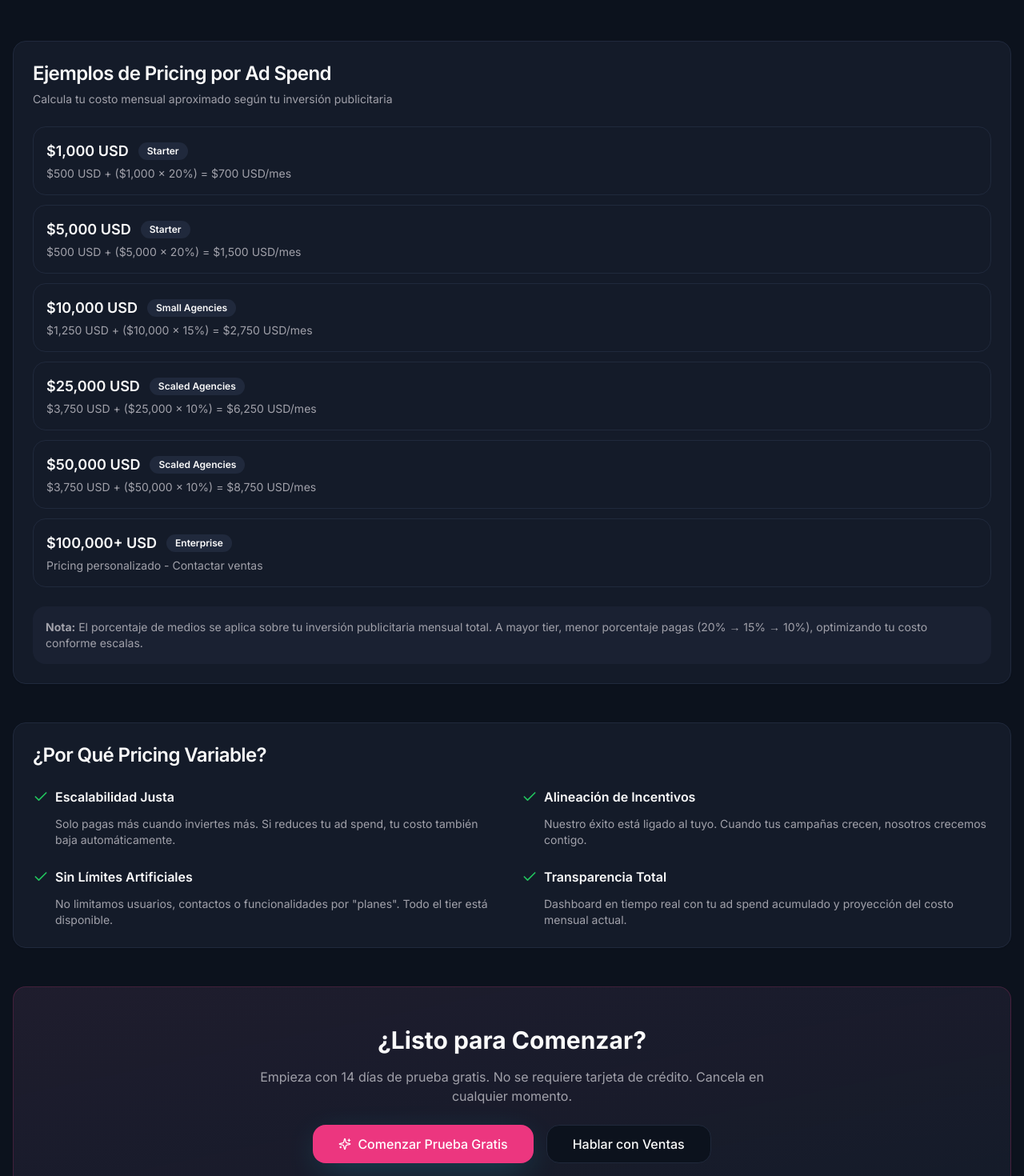
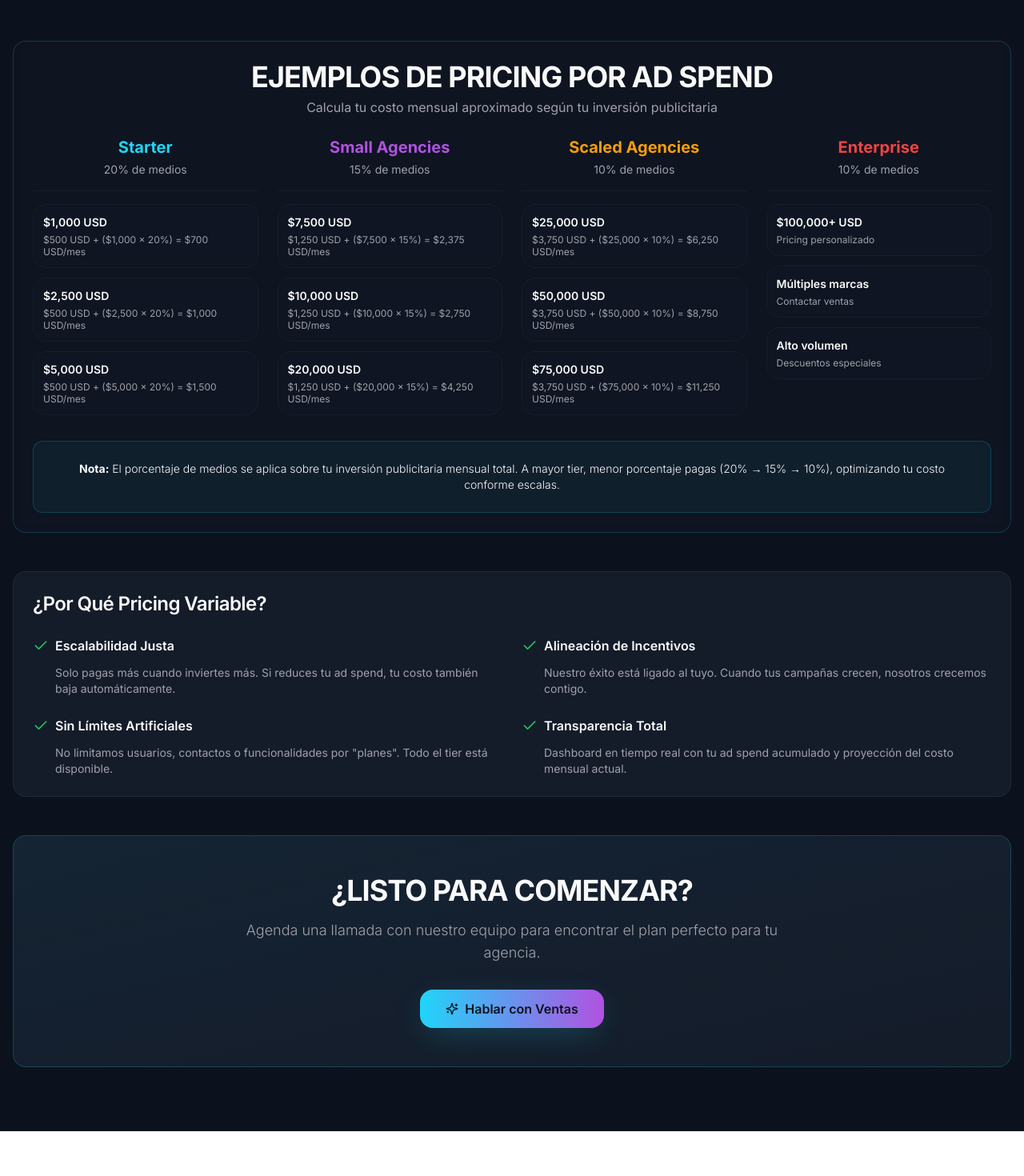
Before and after one commit to dapscl/brainyunica, a React (Vite) app: page /pricing in a window 1280 px wide. Shown: the part 2080-3550 px from the top of the page at 80% size. After the commit the page ends 3494 px from the top, so only its background shows below. Built offline with nearby package versions, Linux system fonts and the light colour scheme.

Commit message:
Rework pricing layout
- Remove free trial button and restructure pricing Ad Spend examples into columnar tiers (Starter, Small Agencies, Scaled Agencies, Enterprise) for clearer per-category comparison.

```diff
--- a/src/pages/ShowcasePricingPage.tsx
+++ b/src/pages/ShowcasePricingPage.tsx
@@ -113,14 +113,28 @@ const ShowcasePricingPage = () => {
     }
   ];
 
-  const adSpendExamples = [
-    { spend: '$1,000 USD', tier: 'Starter', cost: '$500 USD + ($1,000 × 20%) = $700 USD/mes' },
-    { spend: '$5,000 USD', tier: 'Starter', cost: '$500 USD + ($5,000 × 20%) = $1,500 USD/mes' },
-    { spend: '$10,000 USD', tier: 'Small Agencies', cost: '$1,250 USD + ($10,000 × 15%) = $2,750 USD/mes' },
-    { spend: '$25,000 USD', tier: 'Scaled Agencies', cost: '$3,750 USD + ($25,000 × 10%) = $6,250 USD/mes' },
-    { spend: '$50,000 USD', tier: 'Scaled Agencies', cost: '$3,750 USD + ($50,000 × 10%) = $8,750 USD/mes' },
-    { spend: '$100,000+ USD', tier: 'Enterprise', cost: 'Pricing personalizado - Contactar ventas' }
-  ];
+  const adSpendExamplesByTier = {
+    starter: [
+      { spend: '$1,000 USD', cost: '$500 USD + ($1,000 × 20%) = $700 USD/mes' },
+      { spend: '$2,500 USD', cost: '$500 USD + ($2,500 × 20%) = $1,000 USD/mes' },
+      { spend: '$5,000 USD', cost: '$500 USD + ($5,000 × 20%) = $1,500 USD/mes' },
+    ],
+    smallAgencies: [
+      { spend: '$7,500 USD', cost: '$1,250 USD + ($7,500 × 15%) = $2,375 USD/mes' },
+      { spend: '$10,000 USD', cost: '$1,250 USD + ($10,000 × 15%) = $2,750 USD/mes' },
+      { spend: '$20,000 USD', cost: '$1,250 USD + ($20,000 × 15%) = $4,250 USD/mes' },
+    ],
+    scaledAgencies: [
+      { spend: '$25,000 USD', cost: '$3,750 USD + ($25,000 × 10%) = $6,250 USD/mes' },
+      { spend: '$50,000 USD', cost: '$3,750 USD + ($50,000 × 10%) = $8,750 USD/mes' },
+      { spend: '$75,000 USD', cost: '$3,750 USD + ($75,000 × 10%) = $11,250 USD/mes' },
+    ],
+    enterprise: [
+      { spend: '$100,000+ USD', cost: 'Pricing personalizado' },
+      { spend: 'Múltiples marcas', cost: 'Contactar ventas' },
+      { spend: 'Alto volumen', cost: 'Descuentos especiales' },
+    ]
+  };
 
   return (
     <div className="min-h-screen bg-background dark">
@@ -279,34 +293,95 @@ const ShowcasePricingPage = () => {
         </div>
 
         {/* Ad Spend Examples */}
-        <Card className="mb-12">
+        <Card className="mb-12 border-electric-cyan/20 bg-card/30 backdrop-blur-sm">
           <CardHeader>
-            <CardTitle className="text-2xl">Ejemplos de Pricing por Ad Spend</CardTitle>
-            <CardDescription>
+            <CardTitle className="text-3xl md:text-4xl font-bold text-center uppercase tracking-tight">Ejemplos de Pricing por Ad Spend</CardTitle>
+            <CardDescription className="text-center text-base mt-2">
               Calcula tu costo mensual aproximado según tu inversión publicitaria
             </CardDescription>
           </CardHeader>
           <CardContent>
-            <div className="space-y-3">
-              {adSpendExamples.map((example, idx) => (
-                <div
-                  key={idx}
-                  className="flex items-center justify-between p-4 border rounded-lg hover:bg-accent transition-colors"
-                >
-                  <div className="flex-1">
-                    <div className="flex items-center gap-3 mb-1">
-                      <span className="font-semibold text-lg">{example.spend}</span>
-                      <Badge variant="secondary">{example.tier}</Badge>
+            <div className="grid md:grid-cols-2 lg:grid-cols-4 gap-6">
+              {/* Starter Column */}
+              <div className="space-y-4">
+                <div className="text-center pb-4 border-b border-border/50">
+                  <h3 className="text-xl font-bold text-electric-cyan mb-1">Starter</h3>
+                  <p className="text-sm text-muted-foreground">20% de medios</p>
+                </div>
+                <div className="space-y-3">
+                  {adSpendExamplesByTier.starter.map((example, idx) => (
+                    <div
+                      key={idx}
+                      className="p-3 border border-border/50 rounded-lg hover:bg-accent/50 transition-colors backdrop-blur-sm"
+                    >
+                      <p className="font-semibold text-sm mb-1">{example.spend}</p>
+                      <p className="text-xs text-muted-foreground leading-tight">{example.cost}</p>
                     </div>
-                    <p className="text-sm text-muted-foreground">{example.cost}</p>
-                  </div>
+                  ))}
                 </div>
-              ))}
+              </div>
+
+              {/* Small Agencies Column */}
+              <div className="space-y-4">
+                <div className="text-center pb-4 border-b border-border/50">
+                  <h3 className="text-xl font-bold text-purple-accent mb-1">Small Agencies</h3>
+                  <p className="text-sm text-muted-foreground">15% de medios</p>
+                </div>
+                <div className="space-y-3">
+                  {adSpendExamplesByTier.smallAgencies.map((example, idx) => (
+                    <div
+                      key={idx}
+                      className="p-3 border border-border/50 rounded-lg hover:bg-accent/50 transition-colors backdrop-blur-sm"
+                    >
+                      <p className="font-semibold text-sm mb-1">{example.spend}</p>
+                      <p className="text-xs text-muted-foreground leading-tight">{example.cost}</p>
+                    </div>
+                  ))}
+                </div>
+              </div>
+
+              {/* Scaled Agencies Column */}
+              <div className="space-y-4">
+                <div className="text-center pb-4 border-b border-border/50">
+                  <h3 className="text-xl font-bold text-amber-500 mb-1">Scaled Agencies</h3>
+                  <p className="text-sm text-muted-foreground">10% de medios</p>
+                </div>
+                <div className="space-y-3">
+                  {adSpendExamplesByTier.scaledAgencies.map((example, idx) => (
+                    <div
+                      key={idx}
+                      className="p-3 border border-border/50 rounded-lg hover:bg-accent/50 transition-colors backdrop-blur-sm"
+                    >
+                      <p className="font-semibold text-sm mb-1">{example.spend}</p>
+                      <p className="text-xs text-muted-foreground leading-tight">{example.cost}</p>
+                    </div>
+                  ))}
+                </div>
+              </div>
+
+              {/* Enterprise Column */}
+              <div className="space-y-4">
+                <div className="text-center pb-4 border-b border-border/50">
+                  <h3 className="text-xl font-bold text-red-500 mb-1">Enterprise</h3>
+                  <p className="text-sm text-muted-foreground">10% de medios</p>
+                </div>
+                <div className="space-y-3">
+                  {adSpendExamplesByTier.enterprise.map((example, idx) => (
+                    <div
+                      key={idx}
+                      className="p-3 border border-border/50 rounded-lg hover:bg-accent/50 transition-colors backdrop-blur-sm"
+                    >
+                      <p className="font-semibold text-sm mb-1">{example.spend}</p>
+                      <p className="text-xs text-muted-foreground leading-tight">{example.cost}</p>
+                    </div>
+                  ))}
+                </div>
+              </div>
             </div>
 
-            <div className="mt-6 p-4 bg-muted/50 rounded-lg">
-              <p className="text-sm text-muted-foreground">
-                <strong>Nota:</strong> El porcentaje de medios se aplica sobre tu inversión publicitaria mensual total.
+            <div className="mt-8 p-6 bg-electric-cyan/5 rounded-xl border border-electric-cyan/20 backdrop-blur-sm">
+              <p className="text-sm text-center font-light">
+                <span className="font-bold text-foreground">Nota:</span> El porcentaje de medios se aplica sobre tu inversión publicitaria mensual total.
                 A mayor tier, menor porcentaje pagas (20% → 15% → 10%), optimizando tu costo conforme escalas.
               </p>
             </div>
@@ -365,19 +440,19 @@ const ShowcasePricingPage = () => {
 
         {/* CTA */}
         <div className="mt-12 text-center">
-          <Card className="border-primary/20 bg-gradient-to-br from-primary/5 to-transparent">
+          <Card className="border-electric-cyan/20 bg-gradient-to-br from-electric-cyan/5 to-transparent backdrop-blur-sm">
             <CardContent className="py-12">
-              <h2 className="text-3xl font-bold mb-4">¿Listo para Comenzar?</h2>
-              <p className="text-muted-foreground mb-6 max-w-2xl mx-auto">
-                Empieza con 14 días de prueba gratis. No se requiere tarjeta de crédito.
-                Cancela en cualquier momento.
+              <h2 className="text-3xl md:text-4xl font-bold mb-4 uppercase tracking-tight">¿Listo para Comenzar?</h2>
+              <p className="text-muted-foreground mb-8 max-w-2xl mx-auto text-lg font-light">
+                Agenda una llamada con nuestro equipo para encontrar el plan perfecto para tu agencia.
               </p>
               <div className="flex gap-4 justify-center">
-                <Button size="lg" className="gap-2">
+                <Button
+                  size="lg"
+                  className="gap-2 bg-gradient-to-r from-electric-cyan to-purple-accent hover:opacity-90 text-background font-semibold"
+                  onClick={() => navigate('/lead-capture')}
+                >
                   <Sparkles className="w-4 h-4" />
-                  Comenzar Prueba Gratis
-                </Button>
-                <Button size="lg" variant="outline">
                   Hablar con Ventas
                 </Button>
               </div>
```
